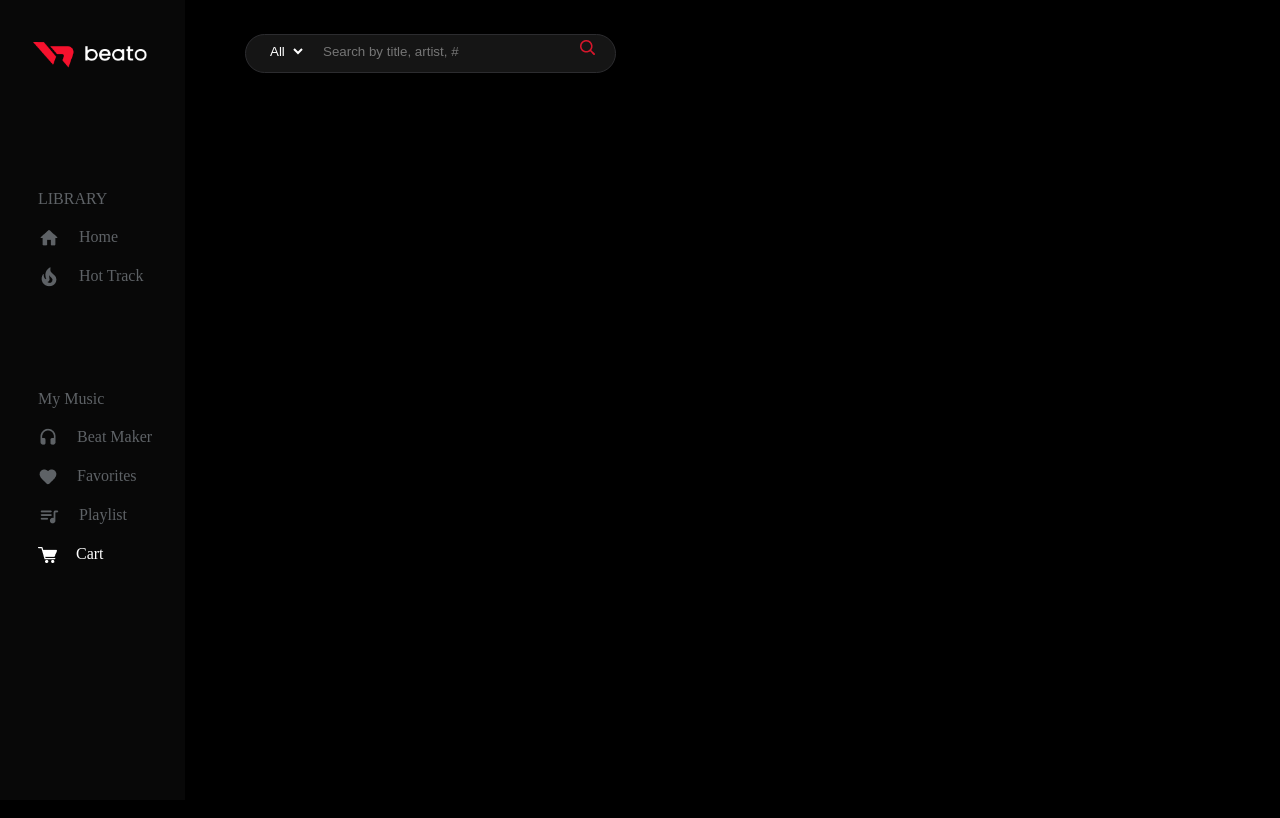
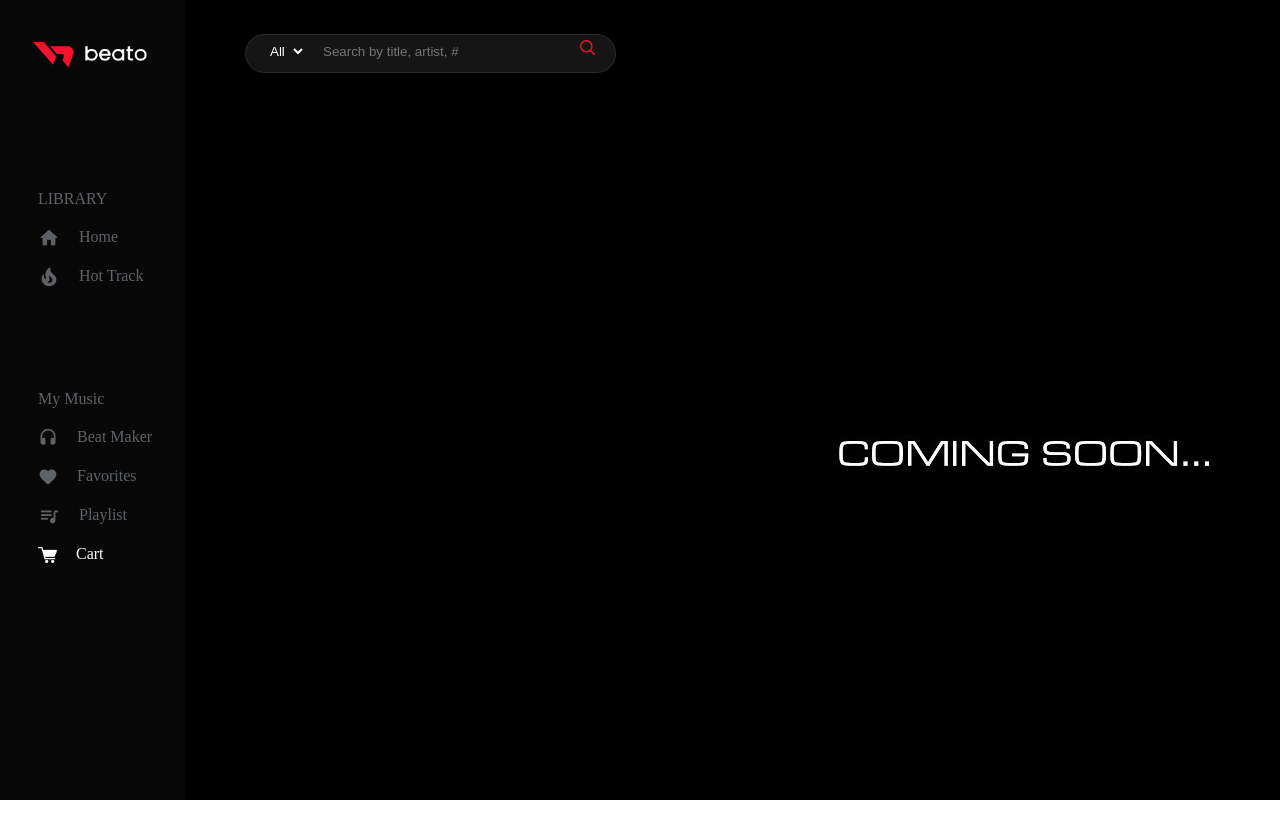
Before and after one commit to ggombee/react_webstream-client, a React (Create React App) app: page /cart in a window 1280 px wide. Shown: the top 818 px of the page. Built offline with nearby package versions, Linux system fonts and the light colour scheme.

Commit message:
chore: add coming image

```diff
--- a/src/features/Main/Cart/index.tsx
+++ b/src/features/Main/Cart/index.tsx
@@ -2,18 +2,24 @@
 import { jsx, css } from '@emotion/react';
 import React from 'react';
 import { MainLayout } from '../../../Layout/main';
+import ComingImg from '../../../assets/Main/comingsoon.jpg';
 
 export const Cart = () => {
   return (
     <MainLayout>
-      <div css={CartWrapper}>비트메이커</div>;
+      <div css={CartWrapper}>
+        <img src={ComingImg} />
+      </div>
     </MainLayout>
   );
 };
 
 const CartWrapper = css`
   margin-left: 185px;
-
   height: 100vh;
   top: 0;
+  img {
+    margin-left: 600px;
+    margin-top: 275px;
+  }
 `;
```
